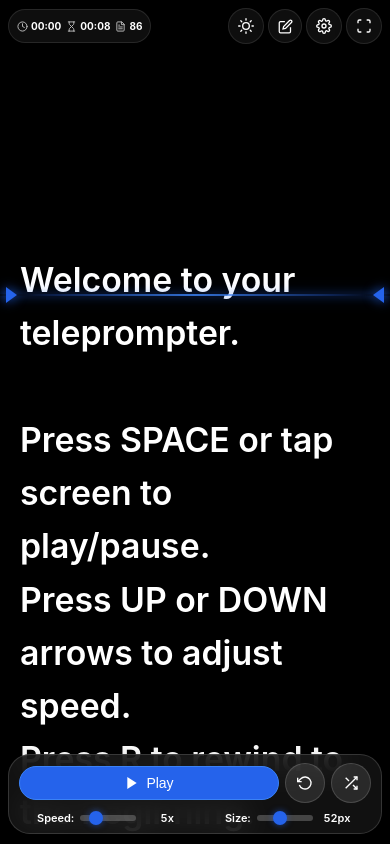
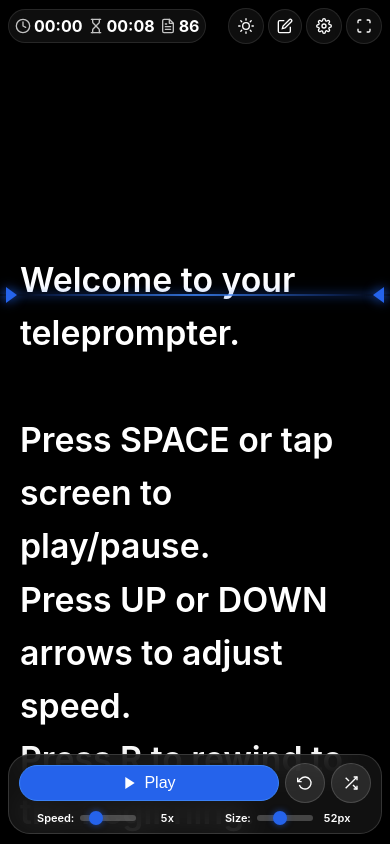
Before and after one commit to jjcabalo/TelePROmpter, a website: page TelePROmpter.html in a window 390 px wide. Drawn offline with Linux system fonts and the light colour scheme.

Commit message:
style: match mobile info bar icon and font size with top-right icons

```diff
--- a/TelePROmpter.html
+++ b/TelePROmpter.html
@@ -361,6 +361,11 @@
       box-shadow: 0 4px 15px rgba(0, 0, 0, 0.08);
       transition: all 0.2s ease, box-shadow 0.2s ease;
     }
+    .top-actions .btn svg {
+      width: 16px;
+      height: 16px;
+      flex-shrink: 0;
+    }
     .top-actions .btn:hover {
       background: var(--hud-bg);
       border-color: rgba(37, 99, 235, 0.45);
@@ -638,15 +643,19 @@
       .timer-card {
         height: 36px;
         padding: 0 10px;
-        font-size: 11px;
+        font-size: 16px;
         gap: 8px;
         display: inline-flex;
         align-items: center;
         box-sizing: border-box;
+        line-height: 1;
+      }
+      .timer-item {
+        gap: 5px;
       }
       .timer-icon {
-        width: 12px;
-        height: 12px;
+        width: 16px;
+        height: 16px;
       }
       .lbl-full {
         display: none;
@@ -805,17 +814,20 @@
       }
       .timer-card {
         height: 34px;
-        padding: 0 8px;
-        font-size: 10px;
+        padding: 0 6px;
+        font-size: 16px;
         gap: 5px;
+        display: inline-flex;
+        align-items: center;
         box-sizing: border-box;
+        line-height: 1;
       }
       .timer-item {
         gap: 3px;
       }
       .timer-icon {
-        width: 11px;
-        height: 11px;
+        width: 16px;
+        height: 16px;
       }
       .top-actions {
         gap: 4px;
@@ -834,7 +846,7 @@
       }
       #btn-play-pause {
         padding: 8px 10px;
-        font-size: 14px;
+        font-size: 16px;
       }
       #group-speed input[type="range"],
       #group-size input[type="range"] {
@@ -930,7 +942,7 @@
 
       <!-- Edit Script Button (Icon-only on mobile, full text on PC) -->
       <button class="btn" id="btn-edit" title="Edit Script (Esc)">
-        <svg width="15" height="15" viewBox="0 0 24 24" fill="none" stroke="currentColor" stroke-width="2"><path d="M11 4H4a2 2 0 0 0-2 2v14a2 2 0 0 0 2 2h14a2 2 0 0 0 2-2v-7"></path><path d="M18.5 2.5a2.121 2.121 0 0 1 3 3L12 15l-4 1 1-4 9.5-9.5z"></path></svg>
+        <svg width="16" height="16" viewBox="0 0 24 24" fill="none" stroke="currentColor" stroke-width="2"><path d="M11 4H4a2 2 0 0 0-2 2v14a2 2 0 0 0 2 2h14a2 2 0 0 0 2-2v-7"></path><path d="M18.5 2.5a2.121 2.121 0 0 1 3 3L12 15l-4 1 1-4 9.5-9.5z"></path></svg>
         <span class="btn-label">Edit Script</span>
       </button>
 
--- a/src/input.css
+++ b/src/input.css
@@ -357,6 +357,11 @@ input[type="range"]::-moz-range-thumb {
   box-shadow: 0 4px 15px rgba(0, 0, 0, 0.08);
   transition: all 0.2s ease, box-shadow 0.2s ease;
 }
+.top-actions .btn svg {
+  width: 16px;
+  height: 16px;
+  flex-shrink: 0;
+}
 .top-actions .btn:hover {
   background: var(--hud-bg);
   border-color: rgba(37, 99, 235, 0.45);
@@ -632,15 +637,19 @@ input:checked + .slider-toggle:before {
   .timer-card {
     height: 36px;
     padding: 0 10px;
-    font-size: 11px;
+    font-size: 16px;
     gap: 8px;
     display: inline-flex;
     align-items: center;
     box-sizing: border-box;
+    line-height: 1;
+  }
+  .timer-item {
+    gap: 5px;
   }
   .timer-icon {
-    width: 12px;
-    height: 12px;
+    width: 16px;
+    height: 16px;
   }
   .lbl-full {
     display: none;
@@ -792,17 +801,20 @@ input:checked + .slider-toggle:before {
   }
   .timer-card {
     height: 34px;
-    padding: 0 8px;
-    font-size: 10px;
+    padding: 0 6px;
+    font-size: 16px;
     gap: 5px;
+    display: inline-flex;
+    align-items: center;
     box-sizing: border-box;
+    line-height: 1;
   }
   .timer-item {
     gap: 3px;
   }
   .timer-icon {
-    width: 11px;
-    height: 11px;
+    width: 16px;
+    height: 16px;
   }
   .top-actions {
     gap: 4px;
@@ -821,7 +833,7 @@ input:checked + .slider-toggle:before {
   }
   #btn-play-pause {
     padding: 8px 10px;
-    font-size: 14px;
+    font-size: 16px;
   }
   #group-speed input[type="range"],
   #group-size input[type="range"] {
```
Also changed, not shown: index.html (+18 -8 lines), css/style.css.
